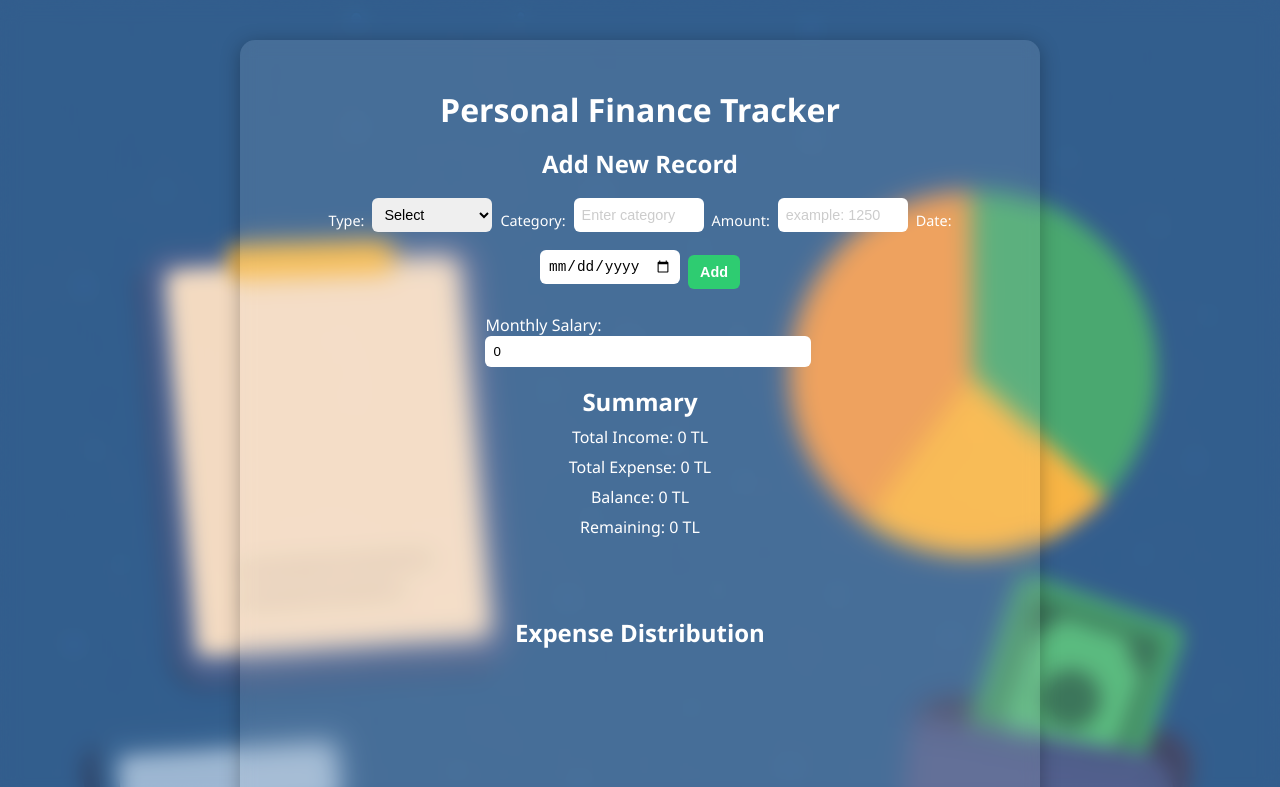
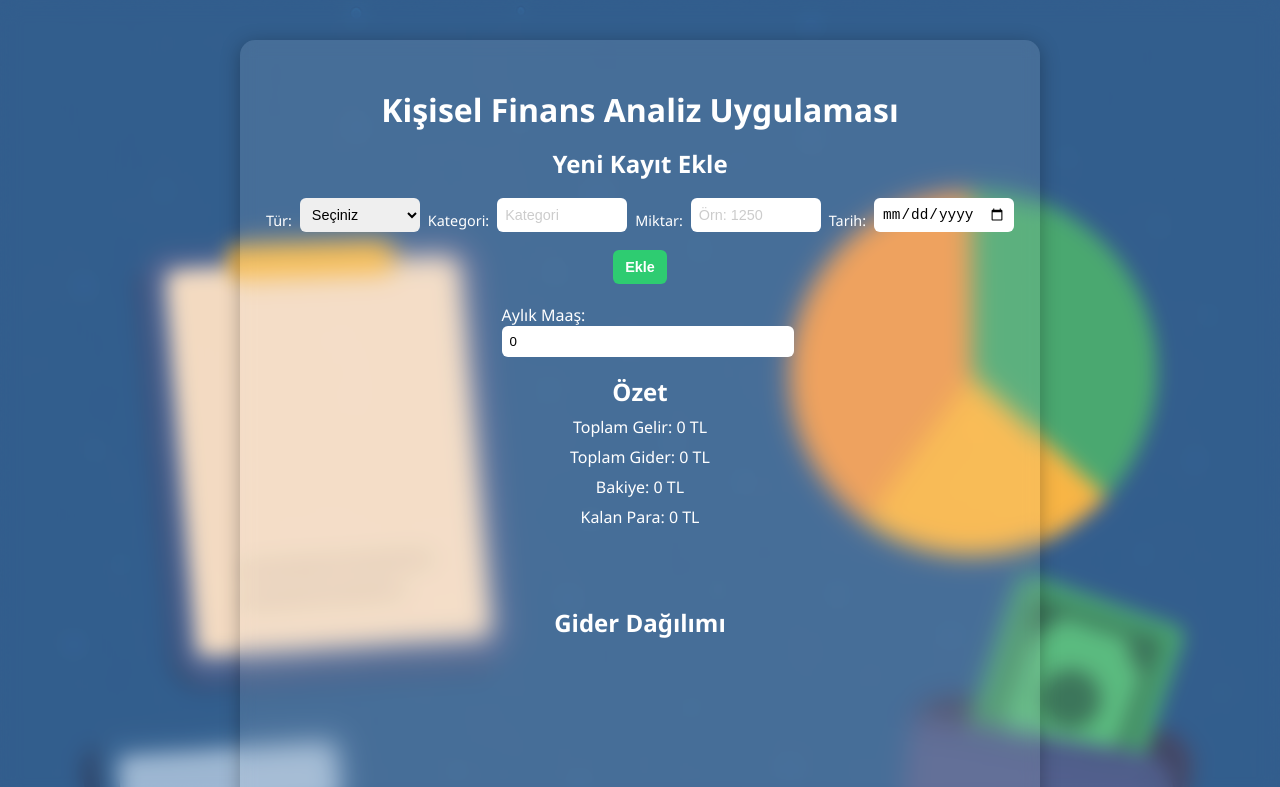
Before and after one commit to gamzefidan/finans-analiz, a React (Create React App) app: page / in a window 1280 px wide. Shown: the top 787 px of the page. Built offline with nearby package versions, Linux system fonts and the light colour scheme; the HTML template or start-up script is replaced by a standard one.

Commit message:
arayüzler düzenlendi

```diff
--- a/src/App.js
+++ b/src/App.js
@@ -42,6 +42,7 @@ function App() {
       const existing = expenseChartData.find(
         (e) => e.category === item.category
       );
+
       if (existing) {
         existing.amount += item.amount;
       } else {
@@ -64,27 +65,27 @@ function App() {
       }}
     >
       <div className="container">
-        <h1>Personal Finance Tracker</h1>
+        <h1>Kişisel Finans Analiz Uygulaması</h1>
 
         <TransactionForm onAddRecord={addNewRecord} />
 
         <div>
-          <label htmlFor="salary">Monthly Salary:</label>
+          <label htmlFor="salary">Aylık Maaş:</label>
           <input
             type="number"
             id="salary"
-            placeholder="Example: 30000"
+            placeholder="Örnek: 30000"
             value={salary}
             onChange={(e) => setSalary(Number(e.target.value))}
           />
         </div>
 
         <div>
-          <h2>Summary</h2>
-          <p>Total Income: {totalIncome.toLocaleString("tr-TR")} TL</p>
-          <p>Total Expense: {totalExpense.toLocaleString("tr-TR")} TL</p>
-          <p>Balance: {balance.toLocaleString("tr-TR")} TL</p>
-          <p>Remaining: {remaining.toLocaleString("tr-TR")} TL</p>
+          <h2>Özet</h2>
+          <p>Toplam Gelir: {totalIncome.toLocaleString("tr-TR")} TL</p>
+          <p>Toplam Gider: {totalExpense.toLocaleString("tr-TR")} TL</p>
+          <p>Bakiye: {balance.toLocaleString("tr-TR")} TL</p>
+          <p>Kalan Para: {remaining.toLocaleString("tr-TR")} TL</p>
         </div>
 
         <ul>
@@ -96,14 +97,14 @@ function App() {
                 onClick={() => deleteRecord(index)}
                 style={{ marginLeft: 10 }}
               >
-                Delete
+                Sil
               </button>
             </li>
           ))}
         </ul>
 
         <div className="chart-container">
-          <h2>Expense Distribution</h2>
+          <h2>Gider Dağılımı</h2>
           <PieChart width={400} height={400}>
             <Pie
               data={expenseChartData}
--- a/src/components/TransactionForm.jsx
+++ b/src/components/TransactionForm.jsx
@@ -1,6 +1,6 @@
 import { useState, useRef } from "react";
 
-function TransactionForm(props) {
+function TransactionForm({ onAddRecord }) {
   const [type, setType] = useState("");
   const [category, setCategory] = useState("");
   const [amount, setAmount] = useState("");
@@ -14,13 +14,13 @@ function TransactionForm(props) {
     e.preventDefault();
 
     const newRecord = {
-      type: type,
-      category: category,
+      type,
+      category,
       amount: parseFloat(amount),
-      date: date,
+      date,
     };
 
-    props.onAddRecord(newRecord);
+    onAddRecord(newRecord);
 
     setType("");
     setCategory("");
@@ -32,44 +32,44 @@ function TransactionForm(props) {
 
   return (
     <form className="TransactionForm" onSubmit={handleSubmit}>
-      <h2>Add New Record</h2>
+      <h2>Yeni Kayıt Ekle</h2>
 
-      <label htmlFor="type">Type:</label>
-      <select id="type" value={type} onChange={(e) => setType(e.target.value)}>
-        <option value="">Select</option>
-        <option value="income">Income</option>
-        <option value="expense">Expense</option>
+      <label>Tür:</label>
+      <select value={type} onChange={(e) => setType(e.target.value)}>
+        <option value="">Seçiniz</option>
+        <option value="income">Gelir</option>
+        <option value="expense">Gider</option>
       </select>
 
-      <label htmlFor="category">Category:</label>
+      <label>Kategori:</label>
       <input
         ref={categoryInputRef}
         type="text"
-        id="category"
-        placeholder="Enter category"
+        placeholder="Kategori"
         value={category}
         onChange={(e) => setCategory(e.target.value)}
       />
 
-      <label htmlFor="amount">Amount:</label>
+      <label>Miktar:</label>
       <input
         type="text"
-        id="amount"
-        placeholder="example: 1250"
+        placeholder="Örn: 1250"
         value={amount}
-        onChange={(e) => setAmount(e.target.value)}
+        onChange={(e) => {
+          const clean = e.target.value.replace(/\./g, "").replace(",", ".");
+          setAmount(clean);
+        }}
       />
 
-      <label htmlFor="date">Date:</label>
+      <label>Tarih:</label>
       <input
         type="date"
-        id="date"
         value={date}
         onChange={(e) => setDate(e.target.value)}
       />
 
       <button type="submit" disabled={!isFormValid}>
-        Add
+        Ekle
       </button>
     </form>
   );
```
